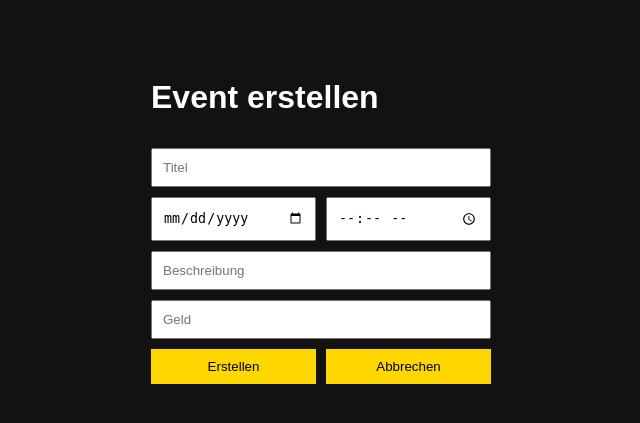
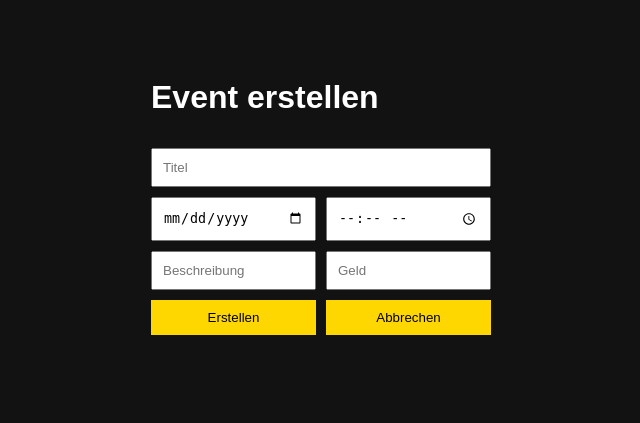
Before and after one commit to sbknfdyd6d-design/MeetUP, a Flask app: page /create in a window 1280 px wide. Shown: the top 423 px of the page, without its empty margins (319-959 px from the left). Run offline with Flask 3, Linux system fonts and the light colour scheme.

Commit message:
Update style.css money

```diff
--- a/static/style.css
+++ b/static/style.css
@@ -52,6 +52,17 @@ textarea {
     margin-top: 0;
 }
 
+.description-money-row {
+    display: flex;
+    gap: 10px;
+    margin-top: 10px;
+}
+
+.description-money-row input {
+    flex: 1;
+    margin-top: 0;
+}
+
 .event-card {
     background: #1e1e1e;
     padding: 20px;
```
